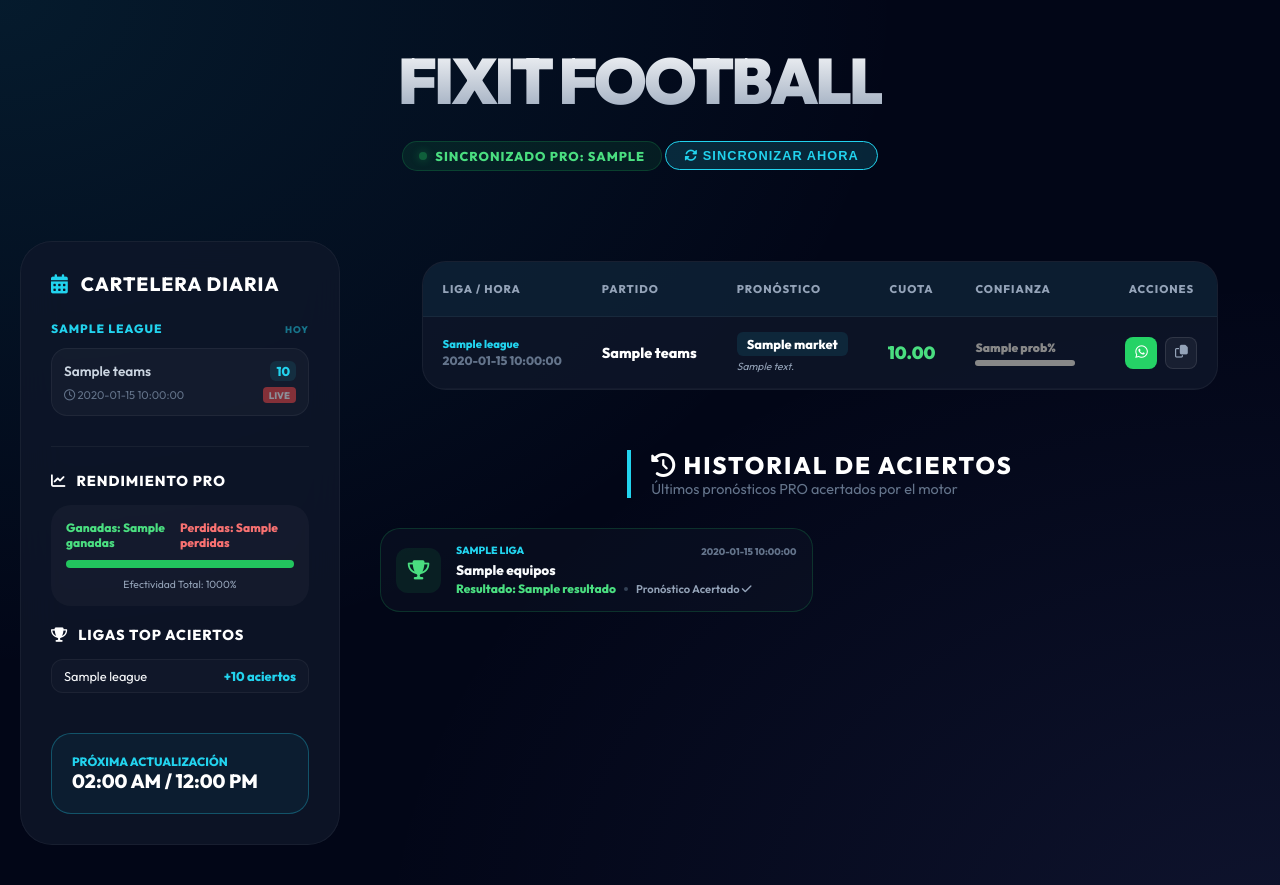
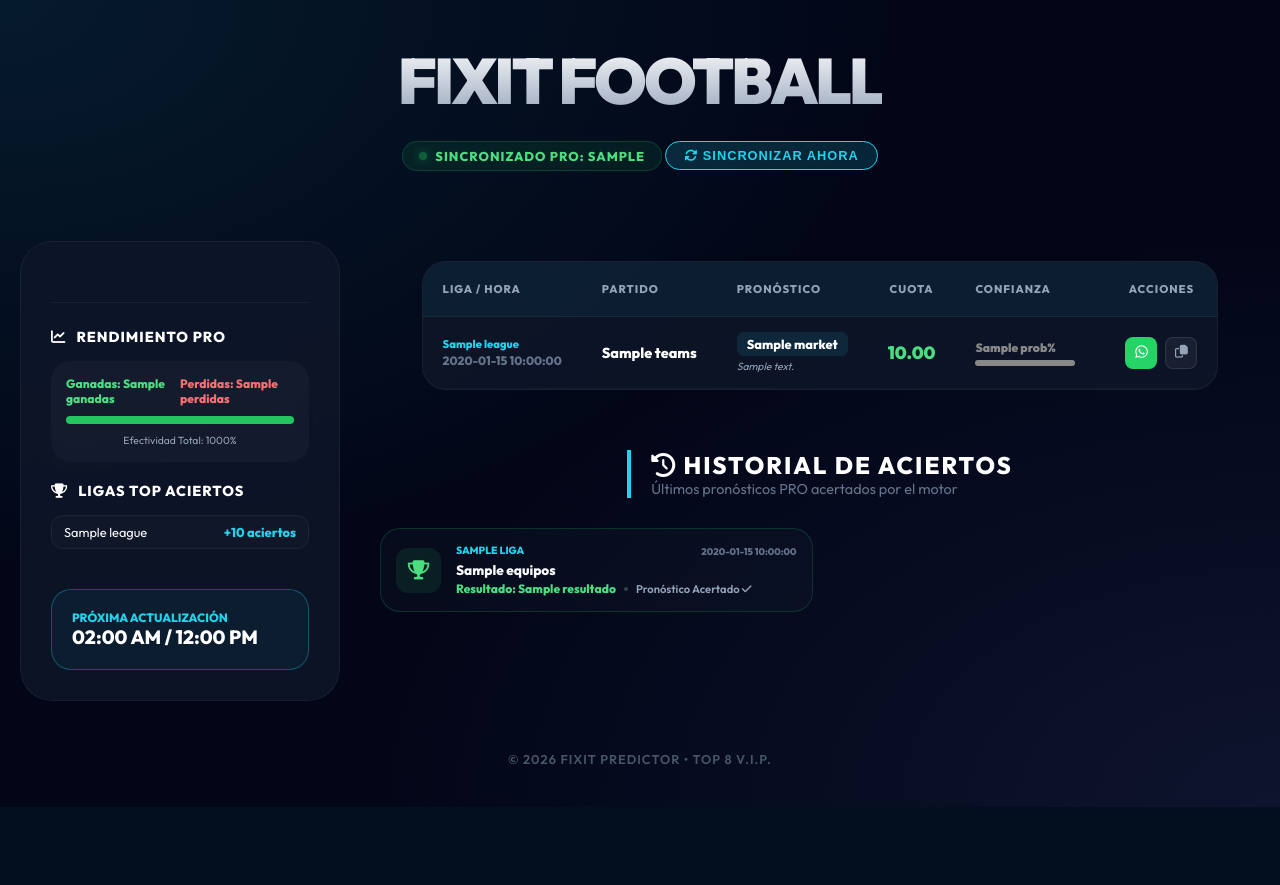
Before and after one commit to andresriago-max/FixIt-Football, a Flask app: template templates/index.html in a window 1280 px wide. Shown: the top 885 px of the page. After the commit the page ends 807 px from the top, so only its background shows below. Run offline with Flask 3, Linux system fonts and the light colour scheme; the template is opened without the code that fills it: most values are stand-ins (such as "Sample title", 1, 10 or a date in 2020).

Commit message:
Optimize: Removed general matches billboard and narrowed analysis to enabled leagues for faster performance

```diff
--- a/main.py
+++ b/main.py
@@ -304,7 +304,7 @@ class FixItPRO:
             print(f"[{datetime.now()}] Partidos filtrados por liga/estado: {len(filtered)}")
 
             with self._lock:
-                self.matches = all_matches  # guardamos todos para stats/sidebar
+                self.matches = filtered  # Solo los que analizamos para mayor agilidad
                 self.last_updated = f"Paso 2/3: Analizando {len(filtered)} partidos..."
 
             if not filtered:
@@ -580,64 +580,28 @@ def get_all_money_machine_picks() -> list:
 
 def get_daily_leagues_matches() -> dict:
     """
-    Retorna la cartelera para el sidebar agrupada por liga.
-    Prioriza ligas top + partidos que están en los picks actuales.
+    Retorna solo los partidos que ya tienen pronósticos PRO para el sidebar.
+    Esto hace el proceso mucho más ágil.
     """
     output     = {}
-    priority   = {"PL", "PD", "SA", "BL1", "CL", "EL", "ELC", "CLI", "BSA", "DED", "FL1"}
+    with engine._lock:
+        picks = list(engine.cached_picks)
 
-    with engine._lock:
-        matches_snapshot = list(engine.matches)
-        top_ids = {p.get("id") for p in engine.cached_picks if p.get("id")}
-
-    if not matches_snapshot:
+    if not picks:
         return {}
 
-    import pytz
-    tz_spain = pytz.timezone("Europe/Madrid")
-
-    for m in matches_snapshot:
-        f_id      = m.get("id")
-        comp_code = m.get("competition", {}).get("code", "")
-
-        if comp_code not in priority and f_id not in top_ids:
-            continue
-
-        league = ENABLED_COMPETITIONS.get(comp_code, m.get("competition", {}).get("name", comp_code))
+    for p in picks:
+        league = p.get("league", "Otros")
         if league not in output:
             output[league] = []
 
-        status_raw = m.get("status", "")
-        if status_raw in ("IN_PLAY", "HALFTIME", "PAUSED", "EXTRA_TIME", "PENALTY_SHOOTOUT"):
-            status = "LIVE"
-        elif status_raw == "FINISHED":
-            status = "FT"
-        else:
-            status = "PND"
-
-        home_goals = m.get("score", {}).get("fullTime", {}).get("home")
-        away_goals = m.get("score", {}).get("fullTime", {}).get("away")
-        score = f"{home_goals} - {away_goals}" if home_goals is not None else "-"
-
-        utc_date_str = m.get("utcDate", "")
-        try:
-            utc_dt   = datetime.fromisoformat(utc_date_str.replace("Z", "+00:00"))
-            spain_dt = utc_dt.astimezone(tz_spain)
-            time_str = spain_dt.strftime("%H:%M")
-        except Exception:
-            time_str = "--:--"
-
-        home_name = m.get("homeTeam", {}).get("shortName") or m.get("homeTeam", {}).get("name", "?")
-        away_name = m.get("awayTeam", {}).get("shortName") or m.get("awayTeam", {}).get("name", "?")
-
         output[league].append({
-            "id":     f_id,
-            "teams":  f"{home_name} vs {away_name}",
-            "time":   time_str,
-            "status": status,
-            "score":  score,
+            "id":     p.get("id"),
+            "teams":  p.get("teams"),
+            "time":   p.get("time"),
+            "status": "PND",
+            "score":  "-"
         })
-
     return output
 
 
--- a/templates/index.html
+++ b/templates/index.html
@@ -599,35 +599,7 @@
 
     <div class="app-layout">
         <aside class="sidebar">
-            <div class="sidebar-title">
-                <i class="fa-solid fa-calendar-days" style="color: var(--accent);"></i>
-                Cartelera Diaria
-            </div>
-
-            {% for league, matches in sidebar_matches.items() %}
-            <div class="league-group">
-                <div class="league-name">
-                    {{ league }}
-                    <span style="opacity: 0.5; font-size: 0.6rem;">HOY</span>
-                </div>
-                {% for match in matches %}
-                <div class="sidebar-match">
-                    <div class="match-main">
-                        <span class="teams">{{ match.teams }}</span>
-                        {% if match.status != 'PND' %}
-                        <span class="match-score">{{ match.score }}</span>
-                        {% endif %}
-                    </div>
-                    <div class="match-meta">
-                        <span class="time"><i class="fa-regular fa-clock"></i> {{ match.time }}</span>
-                        {% if match.status == 'LIVE' %}
-                        <span class="live-badge">LIVE</span>
-                        {% endif %}
-                    </div>
-                </div>
-                {% endfor %}
-            </div>
-            {% endfor %}
+            <!-- Sidebar simplificado: Estadísticas -->
 
             <!-- STATS WIDGETS -->
             <div class="stats-widget">
```
